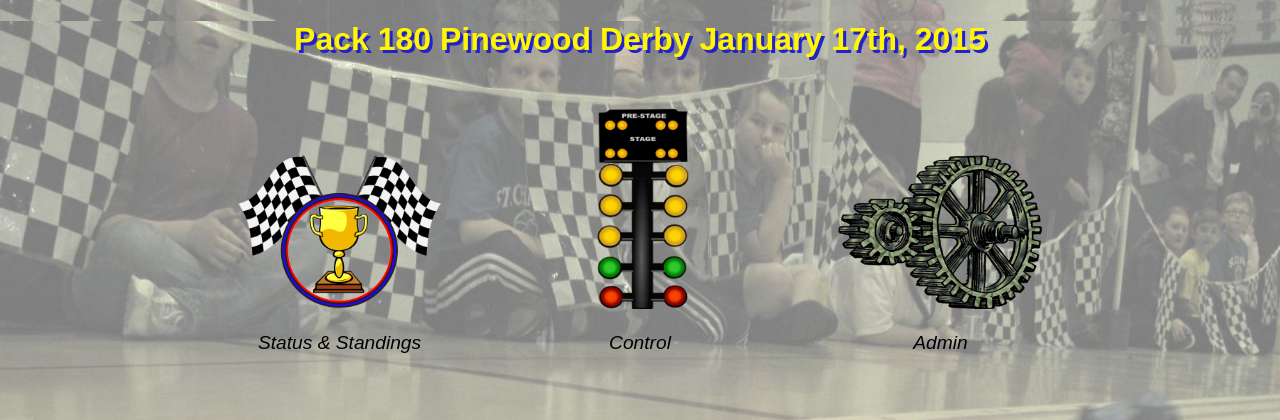
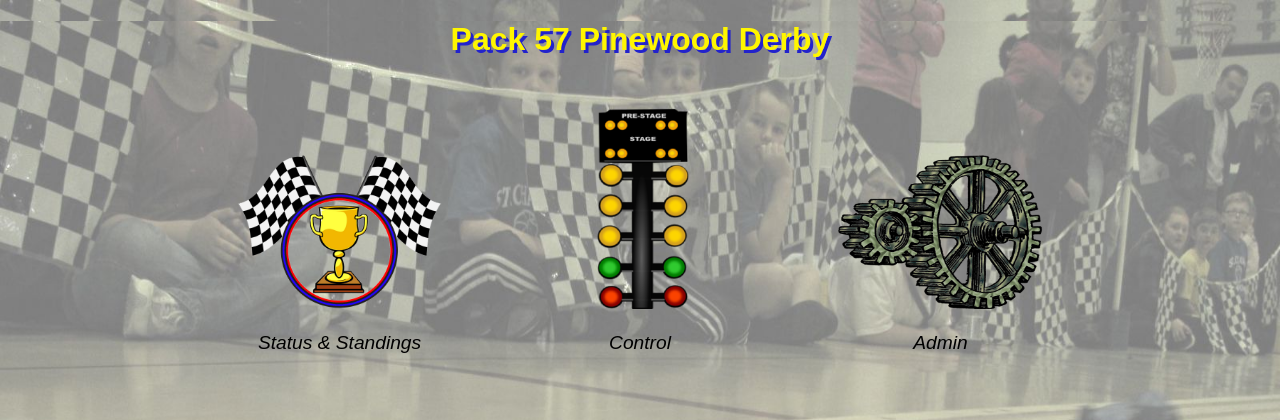
Before and after one commit to joneser005/derby, a Django app: page /runner/ in a window 1280 px wide. Shown: the top 420 px of the page. Run offline with Django 3.2, Linux system fonts and the light colour scheme; parts of the project's set-up code (start-up, migrations or seed data) failed here and were passed over.

Commit message:
Added admin user as admin. Updated pack branding.

```diff
--- a/derbysite/settings.py
+++ b/derbysite/settings.py
@@ -6,6 +6,7 @@ DEBUG = True
 
 ADMINS = (
     ('John Schleigh', 'johnschleigh@gmail.com'),
+    ('admin', ''),
 )
 
 MANAGERS = ADMINS
--- a/runner/templates/index.html
+++ b/runner/templates/index.html
@@ -11,7 +11,7 @@
 <script src="/static/js/myderby.js"></script>
 </head>
 <body>
-<h1 class="title center">Pack 180 Pinewood Derby January 17th, 2015</h1>
+<h1 class="title center">Pack 57 Pinewood Derby</h1>
 <div class="menu">
 <!--
 <div class="choice">
```
